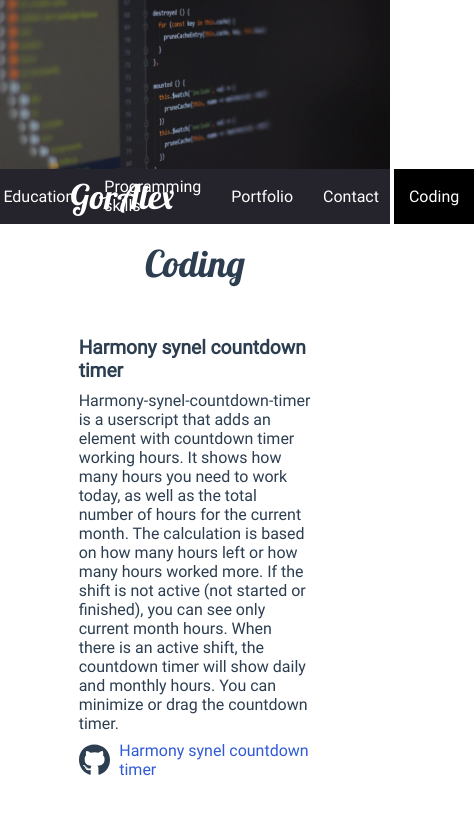
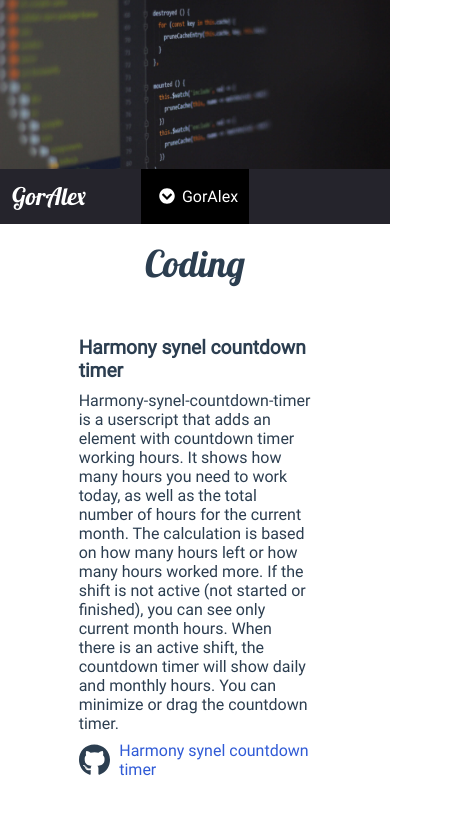
Before and after one commit to Rishon1983/goralex, a Vue app: page /coding in a window 390 px wide. Shown: the top 814 px of the page, 474 px wide, since content can reach past the window. Built offline with nearby package versions, Linux system fonts and the light colour scheme.

Commit message:
ADDED @media for menu

```diff
--- a/src/components/FooterComponent.vue
+++ b/src/components/FooterComponent.vue
@@ -21,7 +21,7 @@
         display: flex;
         align-items: center;
         justify-content: center;
-        height: 5vh;
+        height: 55px;
         color: #ffffff;
         background-color: #25242c;
     }
--- a/src/components/MainNavBarComponent.vue
+++ b/src/components/MainNavBarComponent.vue
@@ -1,27 +1,38 @@
 <template>
-    <div class="main-nav-bar">
-        <div @click="activeHome" class="header-text-container">
+    <div id="main-nav-bar" class="main-nav-bar-component">
+        <div class="container">
+            <div @click="activeRoute()" class="header-text-container">
                 <router-link to="/" tag="div" class="header-text" data-text="gorALeX">GorAlex</router-link>
             </div>
+            <div @click="isOpenMenu = !isOpenMenu" class="display-route">
+                <font-awesome-icon v-if="!isOpenMenu" class="icon" :icon="['fas', 'chevron-circle-down']"/>
+                <font-awesome-icon v-if="isOpenMenu" class="icon" :icon="['fas', 'chevron-circle-up']"/>
+                <div class="text">{{selectedTagName}}</div>
+            </div>
+            <div class="menu" :class="{hide: !isOpenMenu}">
                 <!-- use router-link component for navigation. -->
                 <!-- specify the link by passing the `to` prop. -->
                 <!-- <router-link> will be rendered as an `<a>` tag by default -->
                 <div v-for="(oneRoute, index) in displayRoutes" :key="index" class="one-route">
-            <div @click="resetTags" class="main-nav-bar-option-container">
+                    <div @click="activeRoute(oneRoute)" class="main-nav-bar-option-container">
                         <router-link v-if="oneRoute.tags.length === 0" :to="oneRoute.path" tag="div"
-                             class="main-nav-bar-option">
+                                     class="main-nav-bar-option one-option">
                             {{oneRoute.name}}
                         </router-link>
                     </div>
                     <div v-for="(oneTag, index) in oneRoute.tags" :key="index" class="sub-nav-bar-option-container"
                          @click="activeTag(oneRoute.tags, index)">
-                <router-link :to="oneRoute.path" :class="{active: oneTag.active}" tag="div" class="sub-nav-bar-option">
+                        <router-link :to="oneRoute.path" :class="{active: oneTag.active}" tag="div"
+                                     class="sub-nav-bar-option one-option">
                             {{oneTag.name}}
                         </router-link>
                     </div>
 
                 </div>
             </div>
+        </div>
+    </div>
+
 </template>
 
 <script>
@@ -31,7 +42,9 @@
         name: "MainNavBarComponent",
         data() {
             return {
-                displayRoutes: []
+                displayRoutes: [],
+                selectedTagName: 'GorAlex',
+                isOpenMenu: false
             };
         },
         computed: {},
@@ -40,27 +53,24 @@
                 tags.forEach((tag, index) => {
                     if (index === activeIndex) {
                         tag.active = true;
+                        this.selectedTagName = tag.name;
                         document.getElementById(tag.path).scrollIntoView({behavior: "smooth"});
                     } else {
                         tag.active = false;
                     }
-                })
+                });
+                this.isOpenMenu = false;
             },
-            resetTags() {
+            activeRoute(route = this.displayRoutes[0]) {
                 this.displayRoutes.forEach(oneRoute => {
                     oneRoute.tags.forEach(tag => {
                         tag.active = false;
                     })
                 });
+                this.selectedTagName = route.name;
+                this.isOpenMenu = false;
+                document.getElementById('app').scrollIntoView({behavior: "smooth"});
             },
-            activeHome() {
-                routes.forEach(oneRoute => {
-                    oneRoute.tags.forEach(tag => {
-                        tag.active = false;
-                    })
-                });
-                document.getElementById('app').scrollIntoView({behavior: "smooth"});
-            }
         },
         created() {
             this.displayRoutes = routes.filter(route => {
@@ -71,25 +81,32 @@
 </script>
 
 <style lang="scss" scoped>
-    .main-nav-bar {
+    #main-nav-bar.main-nav-bar-component {
         position: sticky;
         top: 0;
+        z-index: 500;
+
+        .container {
             display: flex;
             justify-content: center;
             align-items: center;
-        height: 55px;
             width: 100%;
             background-color: #25242c;
             list-style-type: none;
             padding: 0;
             margin: 0;
             color: #ffffff;
-        z-index: 500;
+
+            .display-route {
+                display: none;
+            }
 
             .header-text-container {
+                height: 55px;
+
                 .header-text {
                     position: absolute;
-                height: 100%;
+                    height: 55px;
                     top: 0;
                     left: 0;
                     display: flex;
@@ -106,15 +123,24 @@
                 }
             }
 
+            .menu {
+                display: flex;
+                align-items: center;
+                justify-content: center;
+                height: auto;
+
                 .one-route {
                     display: flex;
                     height: 100%;
+
+                    .one-option {
+                        height: 55px;
+                    }
 
                     .main-nav-bar-option {
                         display: flex;
                         justify-content: center;
                         align-items: center;
-                height: 100%;
                         padding: 0 15px;
 
                         a {
@@ -142,7 +168,6 @@
                             display: flex;
                             justify-content: center;
                             align-items: center;
-                    height: 100%;
                             padding: 0 15px;
                             cursor: pointer;
 
@@ -164,13 +189,85 @@
                 }
             }
 
+
+        }
+    }
+
     /*media*/
     @media screen and (max-width: 1200px) {
     }
 
     @media screen and (max-width: 1000px) {
+        #main-nav-bar.main-nav-bar-component {
+            .container {
+                .header-text-container {
+                    .header-text {
+                        padding: 0 .5em;
+                        font-size: 1.5em;
+                    }
+                }
+
+                .menu {
+                    .one-route {
+                        .one-option {
+                            padding: 0 8px !important;
+                            border-inline-start: 0.5px solid #424040;;
+                        }
+
+                        &:last-child {
+                            border-inline-end: 0.5px solid #424040;;
+                        }
+                    }
+                }
+            }
+        }
+
     }
 
     @media screen and (max-width: 770px) {
+        #main-nav-bar.main-nav-bar-component {
+            .container {
+                .display-route {
+                    display: flex;
+                    justify-content: center;
+                    align-items: center;
+                    height: 55px;
+                    padding: 0 0.7em;
+                    background-color: #000000;
+
+                    .icon {
+                        margin: 0 7px;
+                    }
+
+                    &:hover {
+                        cursor: pointer;
+                    }
+                }
+
+                .menu {
+                    position: absolute;
+                    top: 54px;
+                    width: fit-content;
+                    flex-direction: column;
+                    background-color: #25242c;
+                    box-shadow: 0 4px 9px 0 rgba(44, 62, 80, 0.75);
+
+                    .one-route {
+                        width: 100%;
+                        flex-direction: column;
+                        border: none !important;
+
+                        .one-option {
+                            width: 100%;
+                            border: none !important;
+                        }
+                    }
+
+                    &.hide {
+                        display: none;
+                    }
+                }
+            }
+        }
     }
 </style>
--- a/src/main.js
+++ b/src/main.js
@@ -4,11 +4,20 @@ import store from './store';
 import VueRouter from 'vue-router';
 import routes from './routes';
 import {library} from '@fortawesome/fontawesome-svg-core';
-import {faCaretRight, faChevronCircleRight, faEnvelope, faPhone, faTimes} from '@fortawesome/free-solid-svg-icons';
+import {
+    faCaretRight,
+    faChevronCircleRight,
+    faEnvelope,
+    faPhone,
+    faTimes,
+    faChevronCircleUp,
+    faChevronCircleDown
+} from '@fortawesome/free-solid-svg-icons';
 import {faFacebookF, faLinkedinIn, faGithub} from '@fortawesome/free-brands-svg-icons';
 import {FontAwesomeIcon} from '@fortawesome/vue-fontawesome';
 
-library.add(faCaretRight, faChevronCircleRight, faEnvelope, faPhone, faFacebookF, faLinkedinIn, faTimes, faGithub);
+library.add(faCaretRight, faChevronCircleRight, faEnvelope, faPhone, faFacebookF, faLinkedinIn, faTimes, faGithub,
+    faChevronCircleUp, faChevronCircleDown);
 Vue.component('font-awesome-icon', FontAwesomeIcon);
 
 Vue.config.productionTip = false;
--- a/src/routes.js
+++ b/src/routes.js
@@ -6,7 +6,7 @@ import PageNotFoundComponent from "./components/PageNotFoundComponent";
 export default [
     {
         path: '/',
-        name: 'Home',
+        name: 'GorAlex',
         component: HomeComponent,
         tags: [
             {
```
Lines whose indentation alone changed are shown as unchanged.
